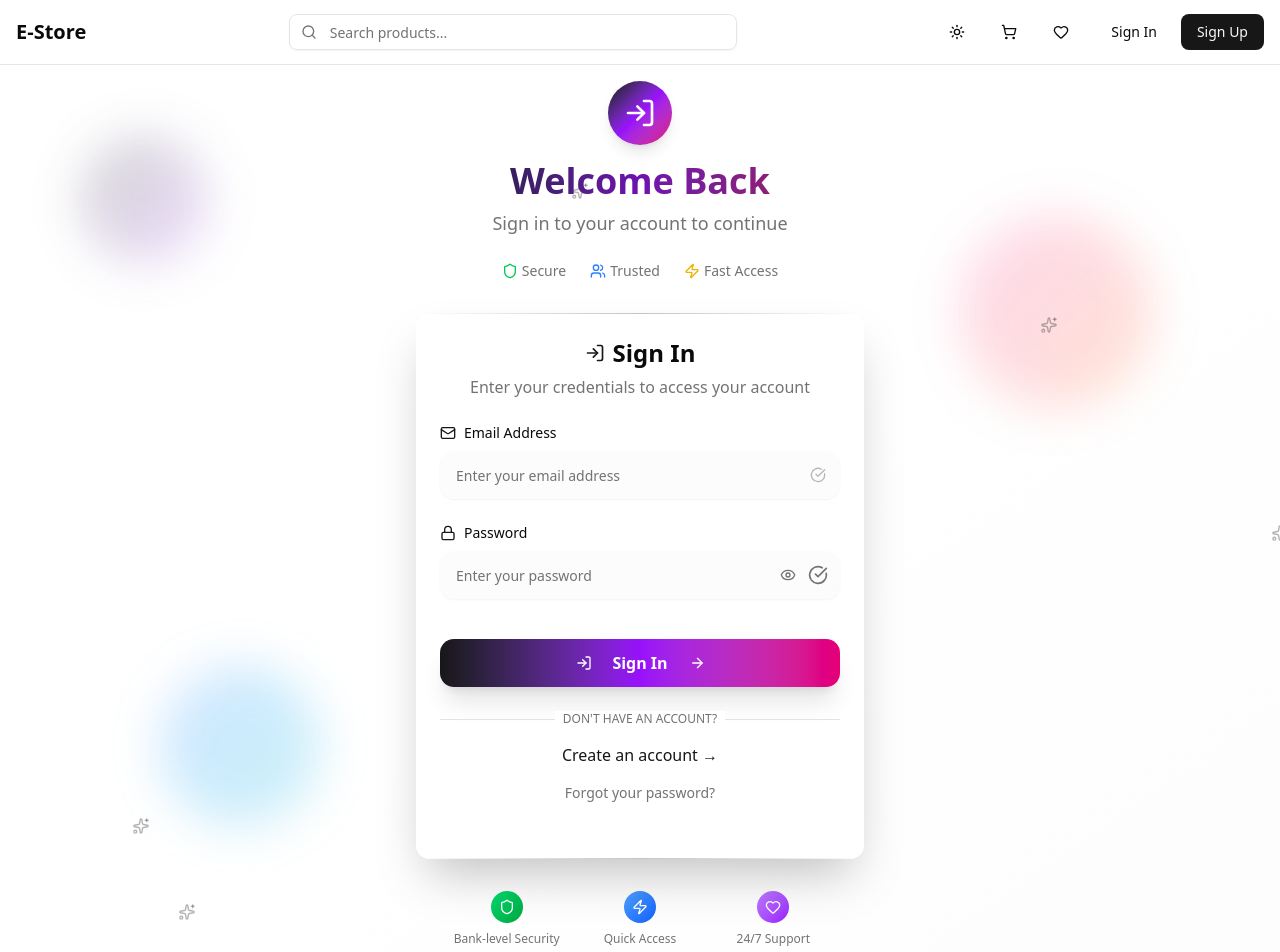
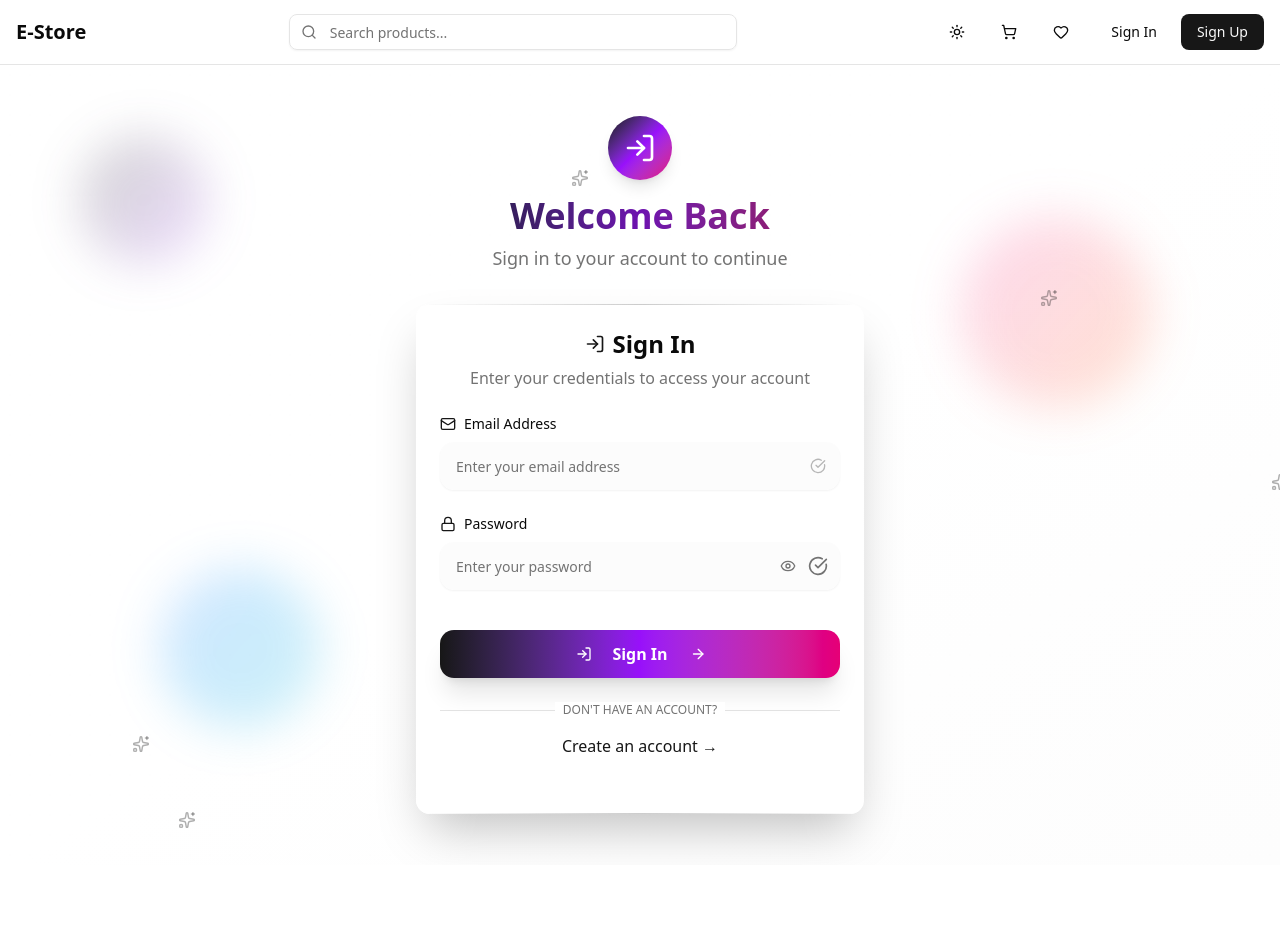
Before and after one commit to IzharMohammed/Store-front, a Next.js app: page /login in a window 1280 px wide. Shown: the top 952 px of the page. After the commit the page ends 865 px from the top, so only its background shows below. Built offline with nearby package versions, Linux system fonts and the light colour scheme.

Commit message:
Fix:removed unused data

```diff
--- a/app/login/page.tsx
+++ b/app/login/page.tsx
@@ -395,22 +395,6 @@ export default function LoginPage() {
                 Sign in to your account to continue
               </p>
             </div>
-
-            {/* Trust Indicators */}
-            <div className="flex justify-center gap-6 pt-2">
-              <div className="flex items-center gap-1 text-sm text-muted-foreground">
-                <Shield className="h-4 w-4 text-green-500" />
-                <span>Secure</span>
-              </div>
-              <div className="flex items-center gap-1 text-sm text-muted-foreground">
-                <Users className="h-4 w-4 text-blue-500" />
-                <span>Trusted</span>
-              </div>
-              <div className="flex items-center gap-1 text-sm text-muted-foreground">
-                <Zap className="h-4 w-4 text-yellow-500" />
-                <span>Fast Access</span>
-              </div>
-            </div>
           </motion.div>
 
           {/* Login Form */}
@@ -615,48 +599,14 @@ export default function LoginPage() {
                       whileHover={{ scale: 1.05 }}
                       whileTap={{ scale: 0.95 }}
                       className="text-primary hover:text-primary/80 font-medium transition-colors"
+                      onClick={() => router.push("/signup")}
                     >
                       Create an account →
-                    </motion.button>
-
-                    {/* Forgot Password Link */}
-                    <motion.button
-                      whileHover={{ scale: 1.05 }}
-                      whileTap={{ scale: 0.95 }}
-                      className="block w-full text-sm text-muted-foreground hover:text-foreground transition-colors"
-                    >
-                      Forgot your password?
                     </motion.button>
                   </div>
                 </CardFooter>
               </div>
             </Card>
-          </motion.div>
-
-          {/* Bottom Features */}
-          <motion.div variants={itemVariants} className="text-center">
-            <div className="grid grid-cols-3 gap-4 max-w-sm mx-auto">
-              <div className="space-y-2">
-                <div className="h-8 w-8 mx-auto rounded-full bg-gradient-to-br from-green-400 to-green-600 flex items-center justify-center">
-                  <Shield className="h-4 w-4 text-white" />
-                </div>
-                <p className="text-xs text-muted-foreground">
-                  Bank-level Security
-                </p>
-              </div>
-              <div className="space-y-2">
-                <div className="h-8 w-8 mx-auto rounded-full bg-gradient-to-br from-blue-400 to-blue-600 flex items-center justify-center">
-                  <Zap className="h-4 w-4 text-white" />
-                </div>
-                <p className="text-xs text-muted-foreground">Quick Access</p>
-              </div>
-              <div className="space-y-2">
-                <div className="h-8 w-8 mx-auto rounded-full bg-gradient-to-br from-purple-400 to-purple-600 flex items-center justify-center">
-                  <Heart className="h-4 w-4 text-white" />
-                </div>
-                <p className="text-xs text-muted-foreground">24/7 Support</p>
-              </div>
-            </div>
           </motion.div>
         </motion.div>
       </div>
--- a/app/signup/page.tsx
+++ b/app/signup/page.tsx
@@ -168,6 +168,7 @@ import {
   Star,
 } from "lucide-react";
 import { cn } from "@/lib/utils";
+import { useRouter } from "next/navigation";
 
 interface FormData {
   name: string;
@@ -260,6 +261,8 @@ export default function SignupPage() {
       console.error("Signup error:", error);
     },
   });
+
+  const router = useRouter();
 
   const handleChange = (e: React.ChangeEvent<HTMLInputElement>) => {
     const { id, value } = e.target;
@@ -662,6 +665,7 @@ export default function SignupPage() {
                       whileHover={{ scale: 1.05 }}
                       whileTap={{ scale: 0.95 }}
                       className="text-primary hover:text-primary/80 font-medium transition-colors"
+                      onClick={() => router.push("/login")}
                     >
                       Sign in instead →
                     </motion.button>
```
